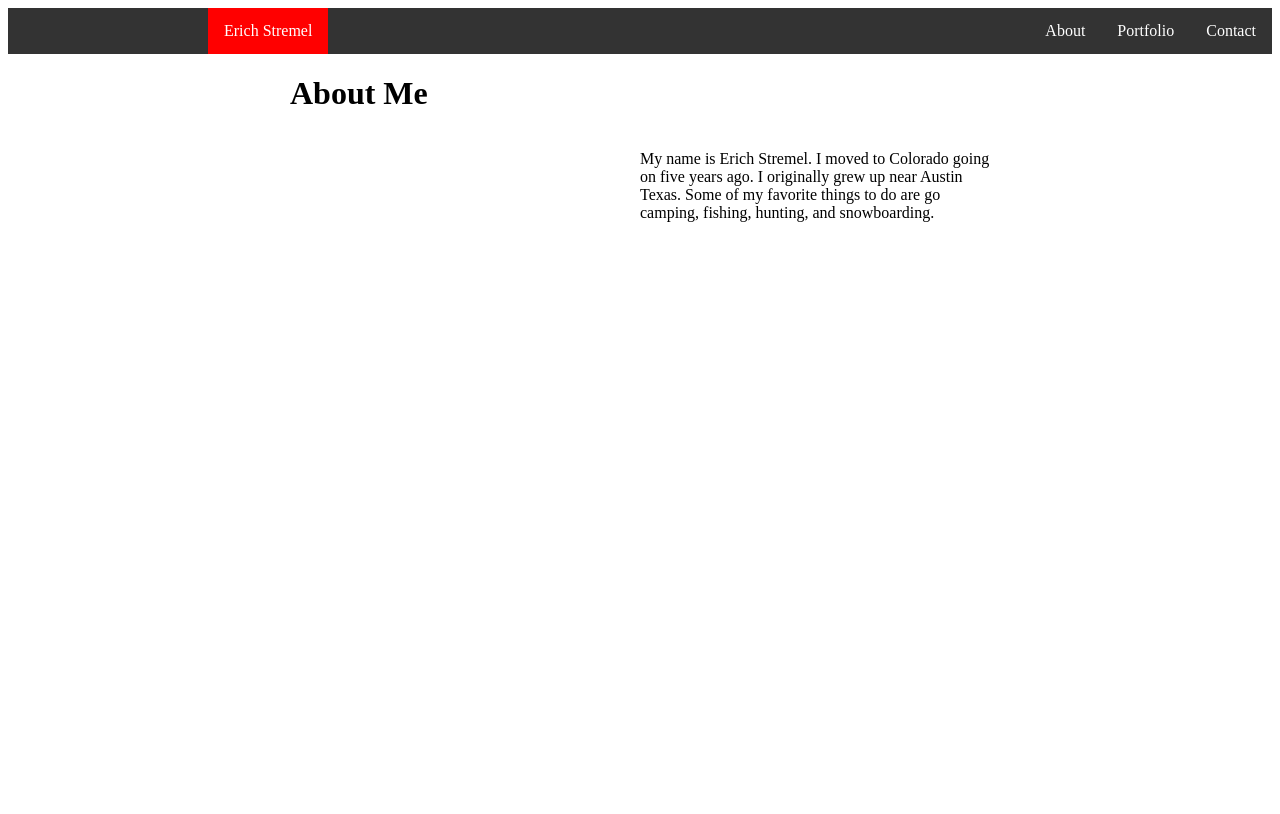
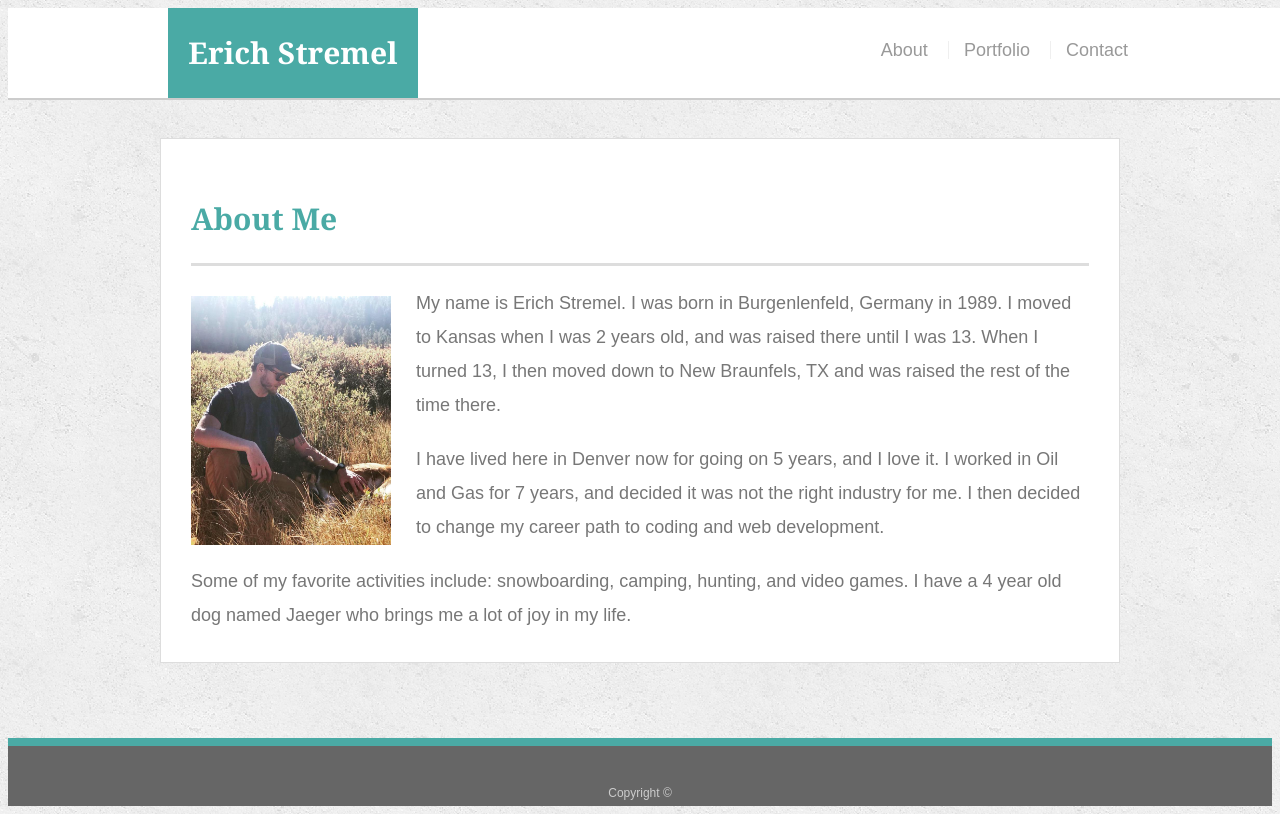
Before and after one commit to ErichStremel/Basic-Portfolio, a plain HTML site: page index.html in a window 1280 px wide. Drawn offline with Linux system fonts and the light colour scheme.

Commit message:
Almost Complete

```diff
--- a/assets/css/style.css
+++ b/assets/css/style.css
@@ -0,0 +1,217 @@
+body {
+    font-family: Arial, "Helvetica Neue", Helvetica, sans-serif;
+    font-size: 18px;
+    line-height: 34px;
+    color: #777777;
+    background: url("../images/concrete_seamless.png");
+  }
+
+  * {
+    box-sizing: border-box;
+  }
+
+  /* general */
+
+  .container {
+    width: 100%;
+    max-width: 960px;
+    margin: 0 auto;
+    clear: both;
+  }
+
+  h1,
+  h2,
+  h3,
+  p {
+    margin-bottom: 20px;
+  }
+
+  p:last-child {
+    margin-bottom: 0;
+  }
+
+  h1,
+  h2,
+  h3 {
+    font-family: Georgia, Times, "Times New Roman", serif;
+    font-weight: 700;
+    color: #4aaaa5;
+  }
+
+  h1 {
+    padding-bottom: 20px;
+    font-size: 30px;
+    line-height: 49px;
+    border-bottom: 3px solid #dddddd;
+  }
+
+  h2,
+  h3 {
+    font-size: 22px;
+  }
+
+  /* header */
+
+  #masthead {
+    position: fixed;
+    z-index: 99;
+    width: 100%;
+    margin: 0 0 30px;
+    overflow: auto;
+    color: #ffffff;
+    background: #ffffff;
+    border-bottom: 2px solid #cccccc;
+  }
+
+  #logo {
+    float: left;
+    width: 250px;
+    height: 90px;
+    font-family: Georgia, Times, "Times New Roman", serif;
+    font-size: 30px;
+    font-weight: 700;
+    line-height: 90px;
+    color: #ffffff;
+    text-align: center;
+    text-decoration: none;
+    background: #4aaaa5;
+  }
+
+  nav {
+    float: right;
+    margin-top: 25px;
+  }
+
+  nav a {
+    display: inline-block;
+    padding-left: 15px;
+    margin-left: 15px;
+    line-height: 18px;
+    color: #999;
+    text-decoration: none;
+    border-left: 1px solid #efefef;
+  }
+
+  nav a:first-child {
+    border-left: 0 none;
+  }
+
+  /* footer */
+
+  footer {
+    padding: 30px 0;
+    clear: both;
+    font-size: 12px;
+    color: #ffffff;
+    color: #cccccc;
+    text-align: center;
+    background: #666666;
+    border-top: 8px solid #4aaaa5;
+    height: 50px;
+  }
+
+  h3, h2 {
+    padding-bottom: 20px;
+    margin-bottom: 15px;
+    line-height: 22px;
+    border-bottom: 2px solid #eeeeee;
+  }
+
+  /* main */
+
+  #main-container {
+    padding-top: 130px;
+    min-height: calc(100vh - 70px);
+  }
+
+  .main-section {
+    float: left;
+    width: 100%;
+    max-width: 960px;
+    padding: 30px;
+    margin: 0 0 40px;
+    background: #ffffff;
+    border: 1px solid #dddddd;
+  }
+
+  /* portfolio page */
+
+  .work {
+    position: relative;
+    float: left;
+    width: 274px;
+    margin: 20px 0 25px;
+    overflow: auto;
+  }
+
+  .work:nth-child(even) {
+    margin-right: 40px;
+  }
+
+  .work img {
+    width: 100%;
+    border: 0 none;
+    opacity: 0.8;
+  }
+
+  .work h3 {
+    position: absolute;
+    bottom: 20px;
+    width: 100%;
+    padding: 15px;
+    margin-bottom: 0;
+    font-weight: 300;
+    line-height: 30px;
+    color: #ffffff;
+    text-align: center;
+    background: #4aaaa5;
+    border-bottom: 0;
+  }
+
+  .auth-image {
+    float: left;
+    width: 200px;
+    height: auto;
+    margin-top: 10px;
+    margin-right: 25px;
+  }
+
+  /* contact page */
+
+  #contact-form ul {
+    margin-bottom: 20px;
+  }
+
+  #contact-form li {
+    margin-bottom: 10px;
+  }
+
+  label,
+  input[type=text],
+  input[type=email],
+  textarea {
+    display: block;
+    width: 100%;
+  }
+
+  input[type=text],
+  input[type=email],
+  textarea {
+    height: 35px;
+    padding: 0 10px;
+    font-size: 14px;
+    border: 1px solid #dddddd;
+  }
+
+  textarea {
+    height: 200px;
+  }
+
+  input[type=submit] {
+    padding: 10px 30px;
+    font-size: 18px;
+    color: #ffffff;
+    cursor: pointer;
+    background: #4aaaa5;
+    border: 0 none;
+  }
--- a/index.html
+++ b/index.html
@@ -1,32 +1,50 @@
-<!DOCTYPE <!DOCTYPE html>
-<html>
+<!doctype html>
+<html lang="en-us">
 
 <head>
-    <meta charset="utf-8" />
-    <meta http-equiv="X-UA-Compatible" content="IE=edge">
-    <title>Page Title</title>
-    <meta name="viewport" content="width=device-width, initial-scale=1">
-    <link rel="stylesheet" href="style.css" />
-    <script src="main.js"></script>
+    <meta charset="UTF-8">
+    <title>About | Erich Stremel</title>
+    <link rel="stylesheet" type="text/css" href="assets/css/style.css">
 </head>
 
-<!-- <body class="wrapper"> -->
-    <div>
-        <header>
-            <ul>
-                <li id="name"><a href="#home">Erich Stremel</a></li>
-                <li style="float:right"><a class="active" href="contact">Contact</a></li>
-                <li style="float:right"><a class="active" href="#portfolio">Portfolio</a></li>
-                <li style="float:right"><a class="active" href="#about">About</a></li>
-            </ul>
-        </header>
-    </div>
-    <div class="wrapper">
-        <h1>About Me</h1>
-        <p class="rightpara">My name is Erich Stremel. I moved to Colorado going on five years ago. I originally grew up near Austin
-            Texas. Some of my favorite things to do are go camping, fishing, hunting, and snowboarding.</p>
+<body>
+    <header id="masthead">
+        <div class="container">
+            <a href="index.html" id="logo">Erich Stremel</a>
+            <nav>
+                <a href="index.html">About</a>
+                <a href="portfolio.html">Portfolio</a>
+                <a href="contact.html">Contact</a>
+            </nav>
+        </div>
+    </header>
+
+    <div id="main-container" class="container">
+        <section class="main-section">
+            <h1>About Me</h1>
+
+            <img src="assets/images/Profile picture.jpg" class="auth-image" alt="Your Name">
+
+            <p>My name is Erich Stremel. I was born in Burgenlenfeld, Germany in 1989. I moved to Kansas when I was 2
+                years old, and was raised there until I was 13. When I turned 13, I then moved down to New Braunfels,
+                TX and was raised the rest of the time there. </p>
+
+            <p>I have lived here in Denver now for going on 5 years, and I love it. I worked in Oil and Gas for 7
+                years, and decided it was not the right industry for me. I then decided to change my career path to
+                coding and web development. </p>
+
+            <p>Some of my favorite activities include: snowboarding, camping, hunting, and video games. I have a 4 year
+                old dog named Jaeger who brings me a lot of joy in my life.</p>
+
+        </section>
+
     </div>
 
+    <footer>
+        <div class="container">
+            Copyright &copy;
+        </div>
+    </footer>
 </body>
 
 </html>
--- a/style.css
+++ /dev/null
@@ -1,42 +0,0 @@
-
-.wrapper {
-        width:700px;
-        margin: 0% auto;
-}
-
-
-
-ul {
-    list-style-type: none;
-    margin: 0;
-    padding: 0;
-    overflow: hidden;
-    background-color: #333;
-}
-
-li {
-    float: left;
-}
-
-li a {
-    display: block;
-    color: white;
-    text-align: center;
-    padding: 14px 16px;
-    text-decoration: none;
-}
-
-/* Change the link color to #111 (black) on hover */
-li a:hover {
-    background-color: #111;
-}
-
-#name {
-    margin-left: 200px;
-    background-color: red;
-}
-
-.rightpara  {
-    float:right;
-    width: 350px;
-}
```
Also changed, not shown: contact.html (+56 -0 lines), portfolio.html (+64 -0 lines), assets/images/concrete_seamless.png (added).
